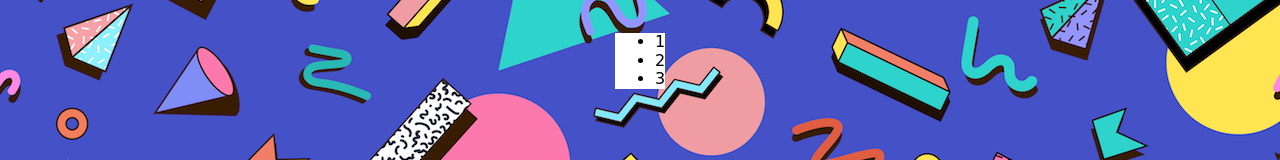
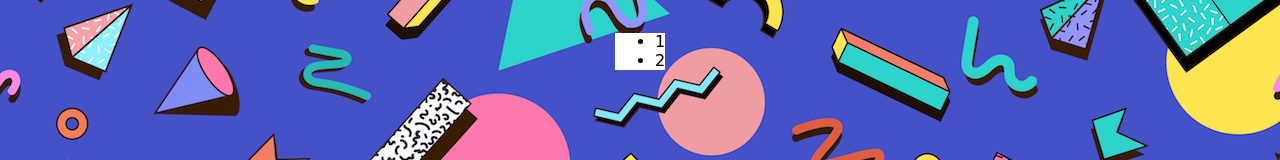
Before and after one commit to tsepakme/aiusha, a React (Vite) app: page / in a window 1280 px wide. Shown: the part 197-357 px from the top of the page. Built offline with nearby package versions, Linux system fonts and the light colour scheme.

Commit message:
Remove unused list item from App component

```diff
--- a/src/App.tsx
+++ b/src/App.tsx
@@ -10,7 +10,6 @@ function App() {
 				<ul>
 					<li>1</li>
 					<li>2</li>
-					<li>3</li>
 				</ul>
 			</div>
     </>
```
